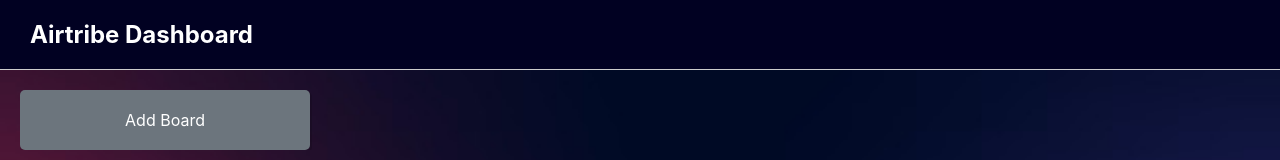
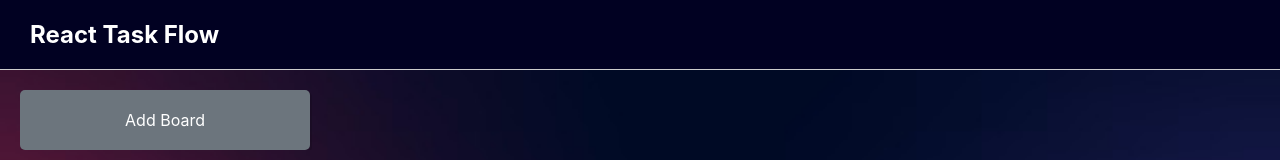
Before and after one commit to BHAGTANIDEEPAK/Airtribe-Dash, a React (Create React App) app: page / in a window 1280 px wide. Shown: the top 160 px of the page. Built offline with nearby package versions, Linux system fonts and the light colour scheme.

Commit message:
Your commit message

```diff
--- a/src/App.js
+++ b/src/App.js
@@ -115,7 +115,7 @@
   return (
     <div className="App">
       <div className="app_navbar">
-        <h2>Airtribe Dashboard</h2>
+        <h2>React Task Flow</h2>
       </div>
       <div className="main_content">
         <div className="app_outer">
```
